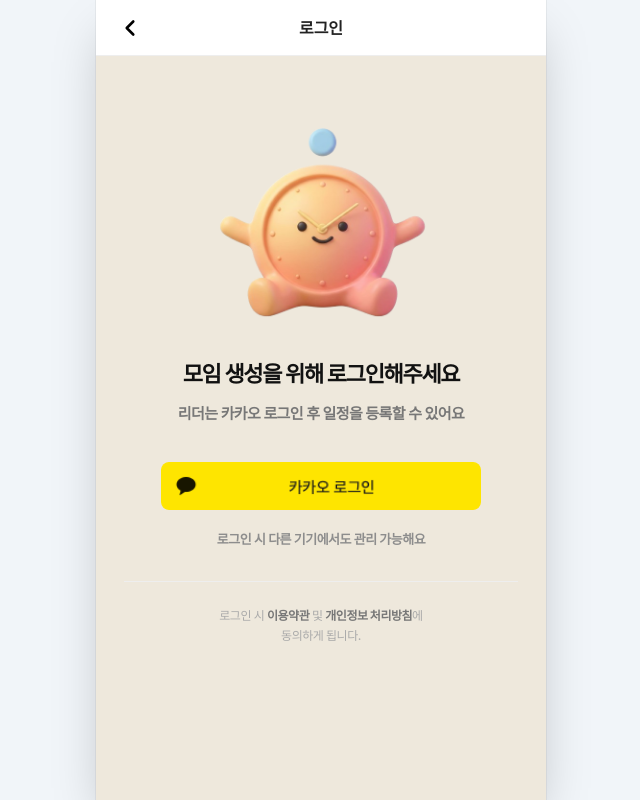
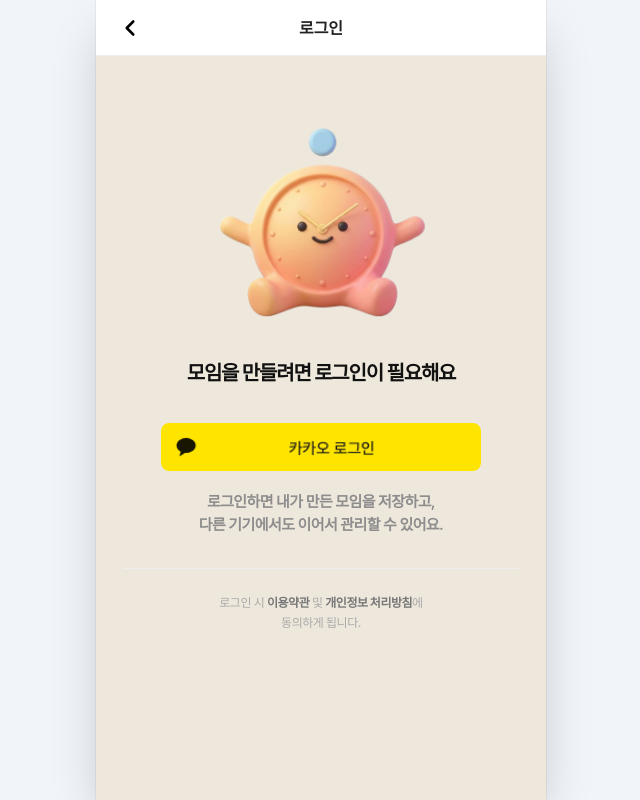
Before and after one commit to 00nahyeonKim/make-app, a React (Vite) app in the folder frontend/: page /login in a window 1280 px wide. Shown: the whole page, without its empty margins (319-959 px from the left). Built offline with nearby package versions, Linux system fonts and the light colour scheme; a web font is replaced by a local one.

Commit message:
로그인 페이지 수정

```diff
--- a/frontend/src/pages/LoginPage.tsx
+++ b/frontend/src/pages/LoginPage.tsx
@@ -32,13 +32,9 @@
           className="w-60 object-contain"
         />
 
-        <h2 className="mt-4 whitespace-pre-line text-[22px] font-bold leading-[1.35] tracking-[-0.06em] text-[#111111]">
-          모임 생성을 위해 로그인해주세요
+        <h2 className="mt-4 whitespace-pre-line text-[20px] font-bold leading-[1.35] tracking-[-0.06em] text-[#111111]">
+          모임을 만들려면 로그인이 필요해요
         </h2>
-
-        <p className="mt-3 whitespace-pre-line text-[15px] font-semibold leading-6 tracking-[-0.04em] text-[#777777]">
-          리더는 카카오 로그인 후 일정을 등록할 수 있어요
-        </p>
 
         <button
           type="button"
@@ -52,8 +48,10 @@
           />
         </button>
 
-        <p className="mt-5 text-[13px] font-semibold tracking-[-0.04em] text-[#8d8d8d]">
-          로그인 시 다른 기기에서도 관리 가능해요
+        <p className="mt-5 text-[15px] font-semibold tracking-[-0.04em] text-[#8d8d8d]">
+          로그인하면 내가 만든 모임을 저장하고,
+          <br />
+          다른 기기에서도 이어서 관리할 수 있어요.
         </p>
 
         <div className="mt-8 h-px w-full bg-[#eeeeee]" />
```
Also changed, not shown: frontend/src/types/availability.ts (added), frontend/src/types/meeting.ts (added), frontend/src/types/participant.ts (added), frontend/src/types/result.ts (added).
